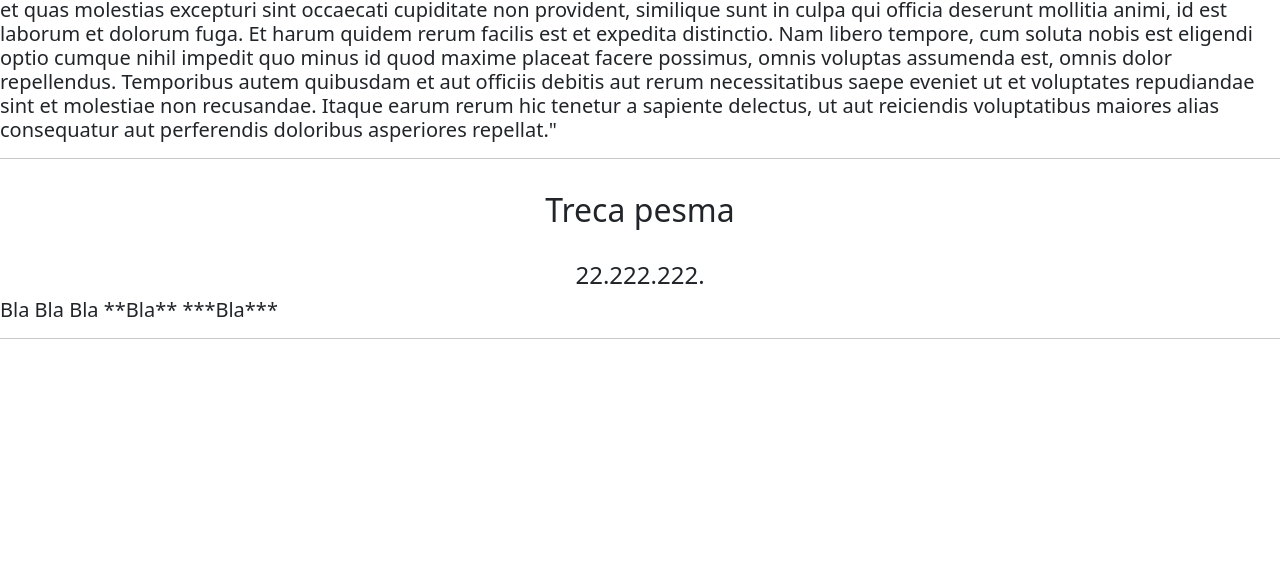
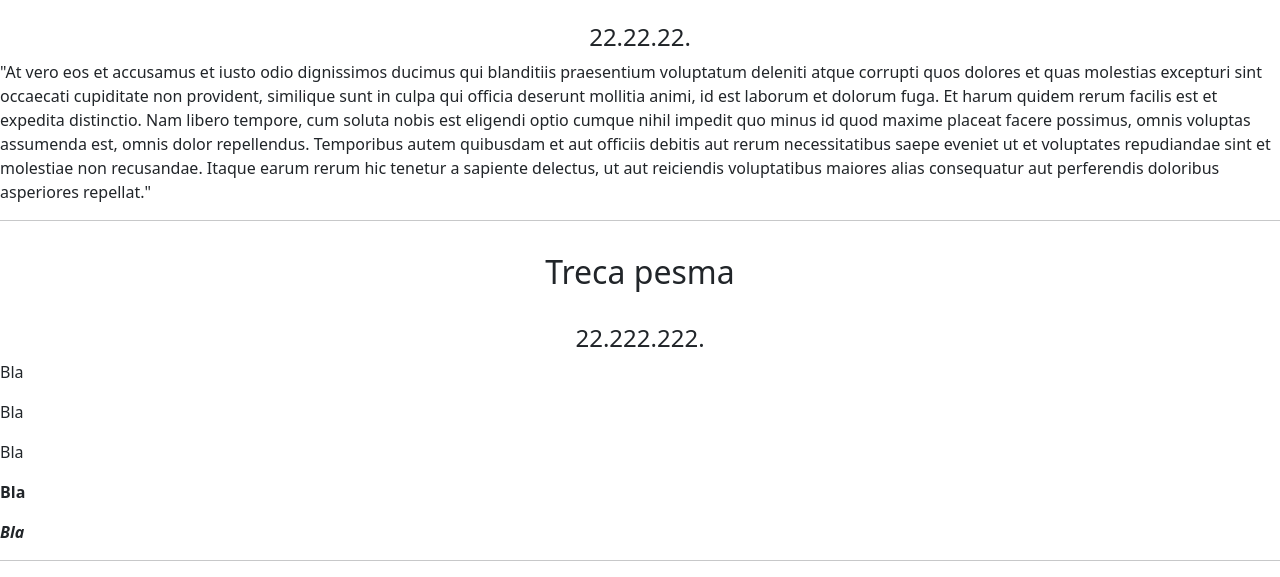
Before and after one commit to AndrejWiseman/noviQueenGatsby, a Gatsby site: page /pesme in a window 1280 px wide. Shown: the part 596-1173 px from the top of the page. Before the commit the page ends 951 px from the top, so only its background shows below. Built offline with nearby package versions, Linux system fonts and the light colour scheme; Gatsby itself is replaced by a stand-in of ours.

Commit message:
ubacene pesme

```diff
--- a/src/pages/pesme.jsx
+++ b/src/pages/pesme.jsx
@@ -33,7 +33,9 @@ const Pesme = ({data}) => {
               <>
                 <h2 key={node.id} >{node.childMarkdownRemark.frontmatter.title}</h2>
                 <h4 key={node.id} >{node.childMarkdownRemark.frontmatter.datum}</h4>
-                <h5 key={node.id} >{node.childMarkdownRemark.rawMarkdownBody}</h5>
+                {/*<h5 key={node.id} >{node.childMarkdownRemark.rawMarkdownBody}</h5>*/}
+
+                <div dangerouslySetInnerHTML={{ __html: node.childMarkdownRemark.html}} />
 
 
                 <hr/>
@@ -66,6 +68,7 @@ export default Pesme
 export const query = graphql`
   query {
     pesme: allFile(filter: {relativeDirectory: {eq: "pesme"}}) {
+      totalCount
       edges {
         node {
           id
@@ -76,6 +79,7 @@ export const query = graphql`
 
             }
             rawMarkdownBody
+            html
           }
         }
       }
```
